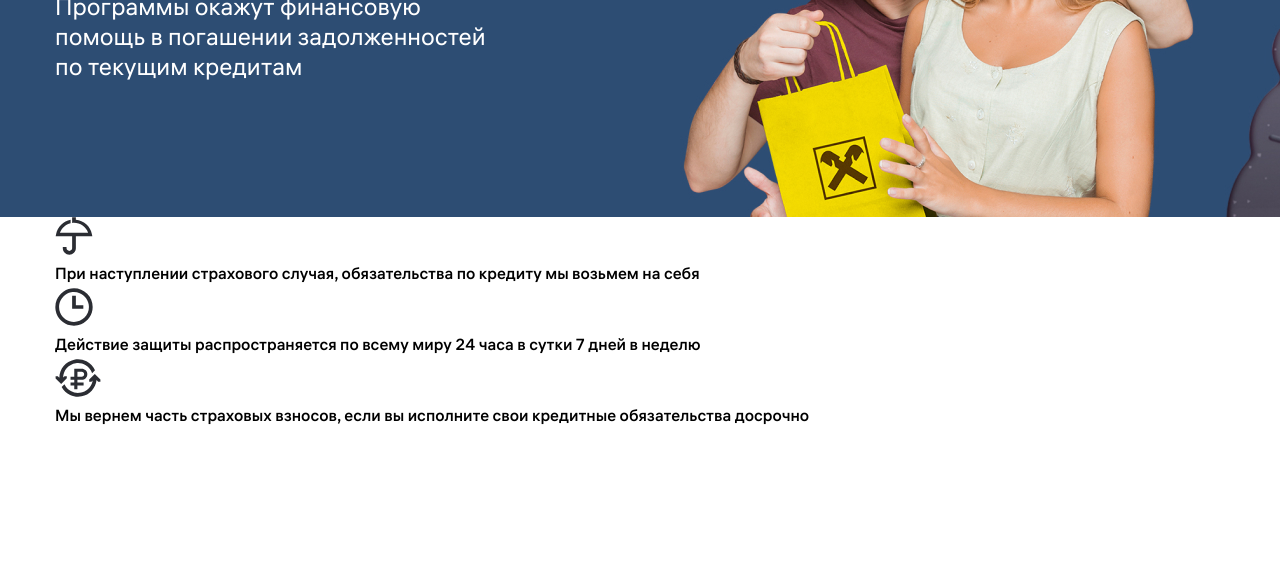
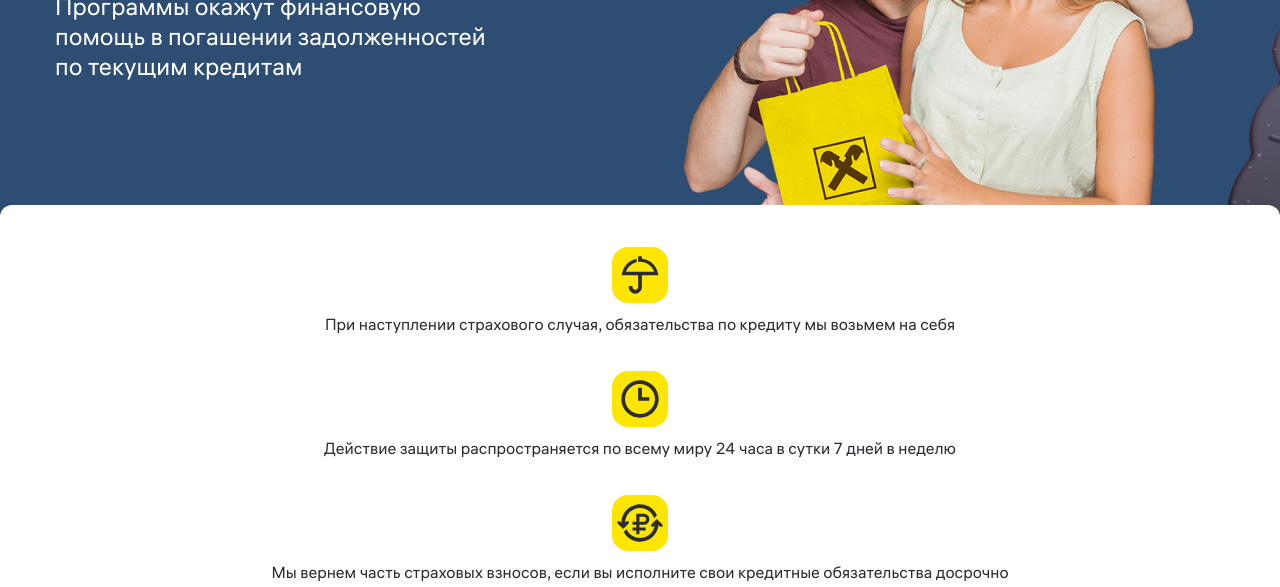
Before and after one commit to JustifyContentSB/raiffeisen, a website: page app/index.html in a window 1280 px wide. Shown: the part 352-939 px from the top of the page. Before the commit the page ends 800 px from the top, so only its background shows below. Drawn offline with Linux system fonts and the light colour scheme; files whose address does not match are found by name.

Commit message:
Стилизация секции "features" на разрешении от 320px

```diff
--- a/app/scss/breadcrumbs.scss
+++ b/app/scss/breadcrumbs.scss
@@ -1,7 +1,4 @@
 .breadcrumbs {
-	list-style: none;
-	padding: 0;
-	margin: 0;
 	display: flex;
 	flex-wrap: wrap;
 	display: none;
--- /dev/null
+++ b/app/scss/features.scss
@@ -0,0 +1,48 @@
+.features {
+	position: relative;
+	&:before {
+		content: '';
+		position: absolute;
+		width: 100%;
+		height: 12px;
+		background: #fff;
+		top: -12px;
+		left: 0;
+		border-top-left-radius: 13px;
+		border-top-right-radius: 13px;
+	}
+	&__wrapper {
+		padding-top: 30px;
+	}
+	&__list {
+		display: flex;
+		flex-direction: column;
+		flex-wrap: wrap;
+	}
+	&__item {
+		margin-top: 32px;
+		display: flex;
+		flex-direction: column;
+		align-items: center;
+		&:first-child {
+			margin-top: 0;
+		}
+	}
+	&__logo {
+		width: 56px;
+		height: 56px;
+		display: flex;
+		align-items: center;
+		justify-content: center;
+		background: #FEE600;
+		border-radius: 16px;
+	}
+	&__text {
+		margin: 0;
+		margin-top: 12px;
+		padding: 0 7px;
+		font-weight: normal;
+		text-align: center;
+		color: #2B2D33;
+	}
+}
--- a/app/scss/header.scss
+++ b/app/scss/header.scss
@@ -11,9 +11,6 @@
     }
 	&__nav {
 		&-list {
-			margin: 0;
-			padding: 0;
-			list-style: none;
 			display: flex;
 			flex-wrap: wrap;
 			display: none;
@@ -65,11 +62,8 @@
 		max-width: 860px;
 	}
 	&__list .client-list {
-		padding: 0;
 		padding-top: 2px;
-		margin: 0;
 		margin-left: 55px;
-		list-style: none;
 		display: flex;
 		flex-wrap: wrap;
 		max-width: 303px;
@@ -156,7 +150,6 @@
 		}
 	}
 	&__categories {
-		list-style: none;
 		padding: 20px 0;
 		margin: 0;
 		display: flex;
--- a/app/scss/protect.scss
+++ b/app/scss/protect.scss
@@ -34,8 +34,6 @@
 		margin: 0;
 		margin-top: 6px;
 		font-weight: normal;
-		font-size: 16px;
-		line-height: 24px;
 		color: rgba(255, 255, 255, 0.9);
 		position: relative;
 		z-index: 1;
--- a/app/scss/style.scss
+++ b/app/scss/style.scss
@@ -9,3 +9,4 @@
 @import 'header.scss';
 @import 'breadcrumbs.scss';
 @import 'protect.scss';
+@import 'features.scss';
```
Also changed, not shown: app/css/style.min.css.
